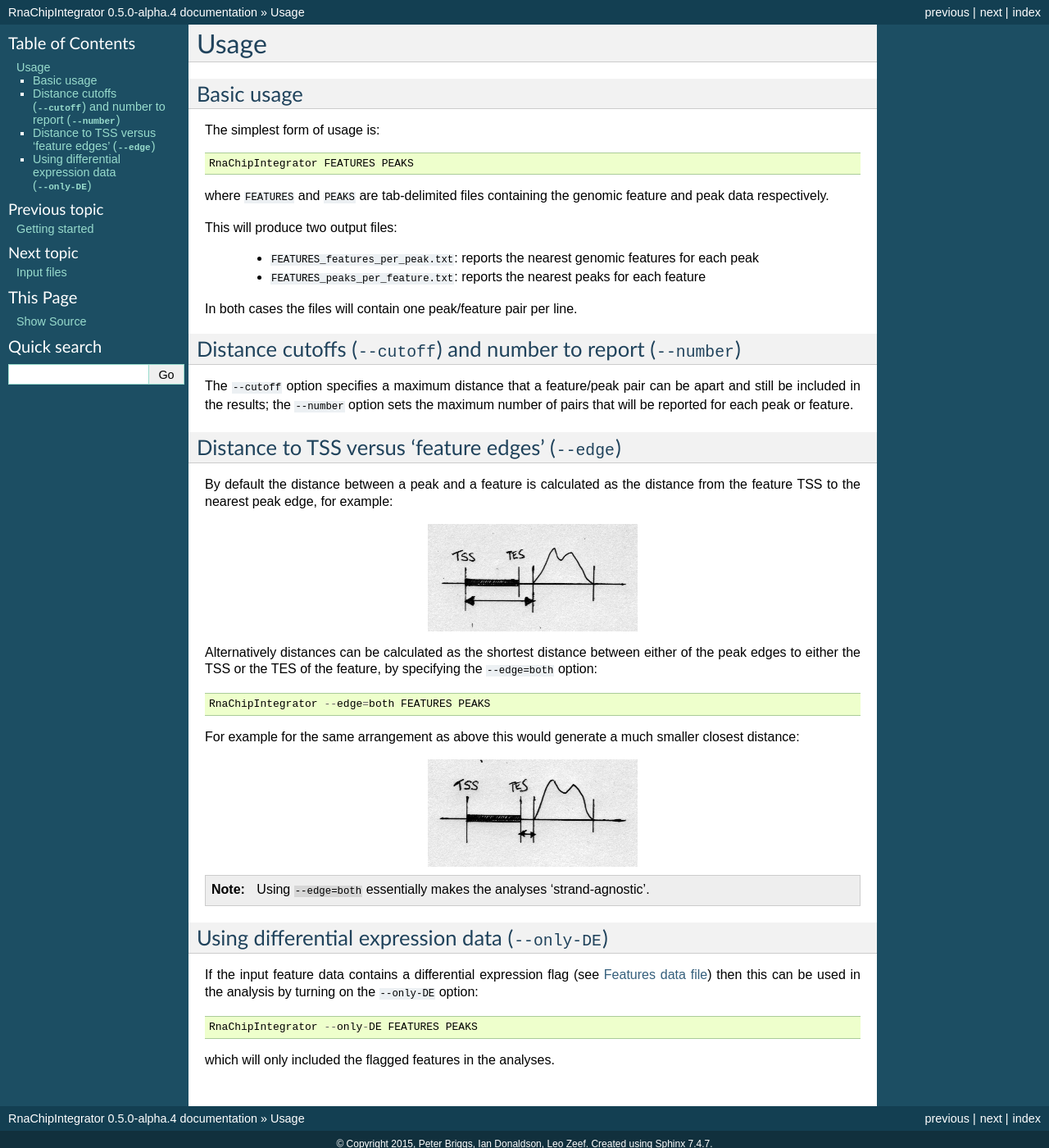
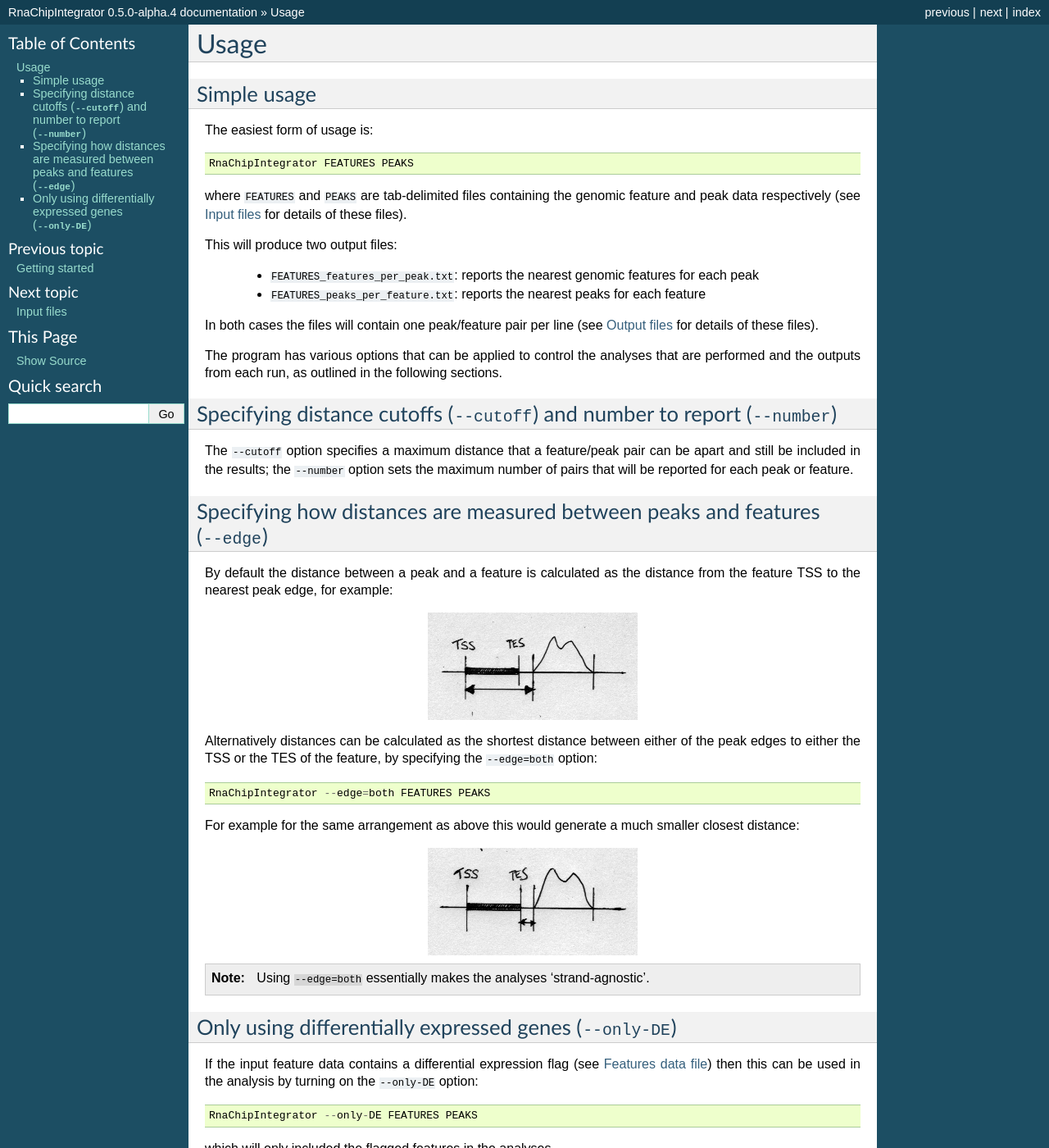
Before and after one commit to fls-bioinformatics-core/RnaChipIntegrator, a Sphinx documentation site: the page built from docs/usage.rst, in a window 1280 px wide and 1400 px high. Shown: the whole window at 82% size. Built offline with Sphinx 7.4.7, drawn with Linux system fonts in a browser that asks for light colours.

Commit message:
Change headings in "Usage" section to make them more user-friendly.

```diff
--- a/docs/usage.rst
+++ b/docs/usage.rst
@@ -3,15 +3,16 @@
 Usage
 =====
 
-Basic usage
------------
+Simple usage
+------------
 
-The simplest form of usage is::
+The easiest form of usage is::
 
     RnaChipIntegrator FEATURES PEAKS
 
 where ``FEATURES`` and ``PEAKS`` are tab-delimited files containing
-the genomic feature and peak data respectively.
+the genomic feature and peak data respectively (see :ref:`inputs` for
+details of these files).
 
 This will produce two output files:
 
@@ -20,18 +21,23 @@ This will produce two output files:
  - ``FEATURES_peaks_per_feature.txt``: reports the nearest peaks
    for each feature
 
-In both cases the files will contain one peak/feature pair per line.
+In both cases the files will contain one peak/feature pair per line
+(see :ref:`outputs` for details of these files).
 
-Distance cutoffs (``--cutoff``) and number to report (``--number``)
--------------------------------------------------------------------
+The program has various options that can be applied to control the
+analyses that are performed and the outputs from each run, as outlined
+in the following sections.
+
+Specifying distance cutoffs (``--cutoff``) and number to report (``--number``)
+------------------------------------------------------------------------------
 
 The ``--cutoff`` option specifies a maximum distance that a
 feature/peak pair can be apart and still be included in the results;
 the ``--number`` option sets the maximum number of pairs that will
 be reported for each peak or feature.
 
-Distance to TSS versus 'feature edges' (``--edge``)
----------------------------------------------------
+Specifying how distances are measured between peaks and features (``--edge``)
+-----------------------------------------------------------------------------
 
 By default the distance between a peak and a feature is calculated
 as the distance from the feature TSS to the nearest peak edge, for
@@ -59,8 +65,8 @@ much smaller closest distance:
 
 .. _using_differential_expression_data:
 
-Using differential expression data (``--only-DE``)
---------------------------------------------------
+Only using differentially expressed genes (``--only-DE``)
+---------------------------------------------------------
 
 If the input feature data contains a differential expression flag
 (see :ref:`features_data_file`) then this can be used in the analysis
```
